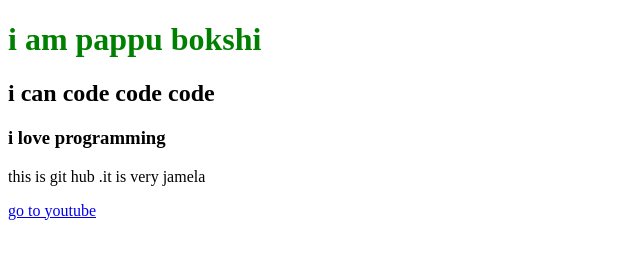
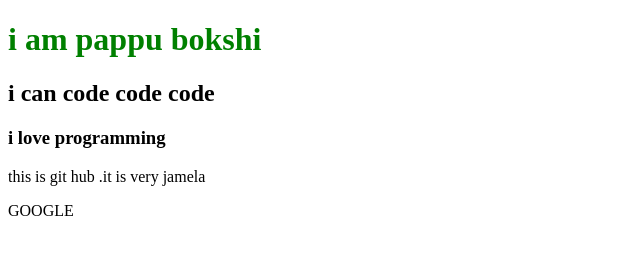
Before and after one commit to NurulBokshi/my-third-repo, a plain HTML site: page index.html in a window 1280 px wide. Shown: the whole page, without its empty margins (0-640 px from the left). Drawn offline with Linux system fonts and the light colour scheme.

Commit message:
text added

```diff
--- a/index.html
+++ b/index.html
@@ -12,7 +12,7 @@
     <h2>i can code code code</h2>
     <h3>i love programming</h3>
     <p>this is git hub .it is very jamela</p>
-    <a href="https://www.youtube.com/watch?v=uPXBQ1L8Ebw">go to youtube</a>
+    <p>GOOGLE</p>
 
 
 </body>
```
